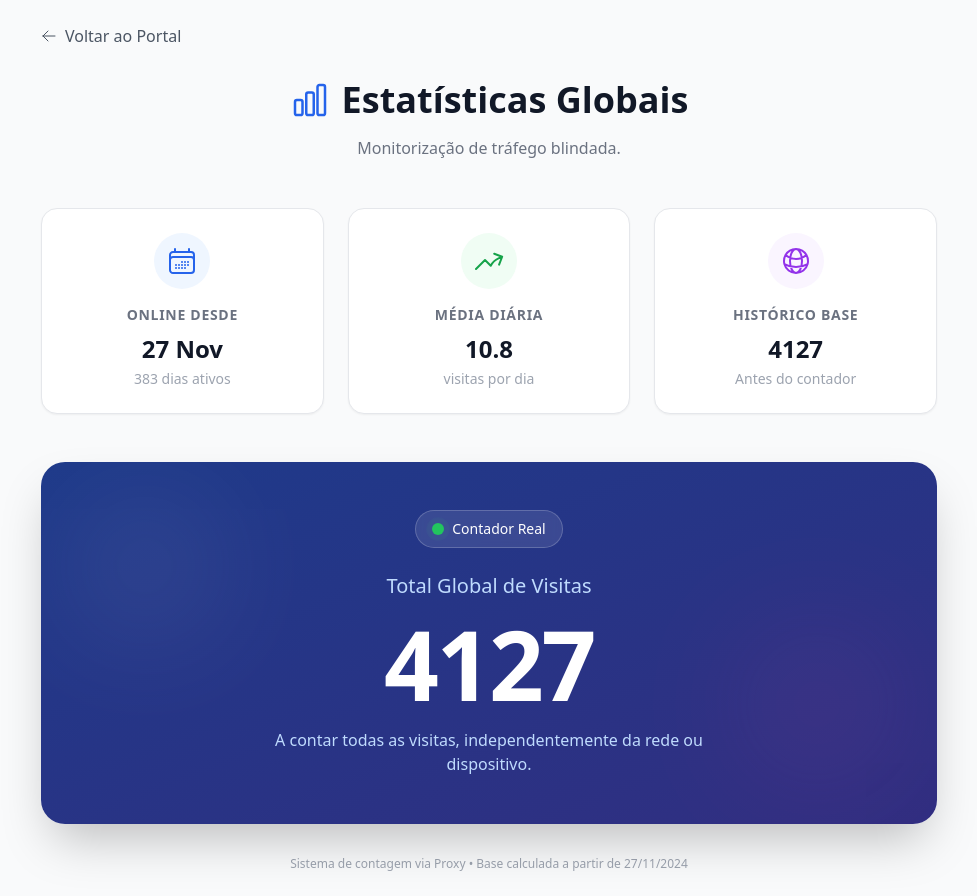
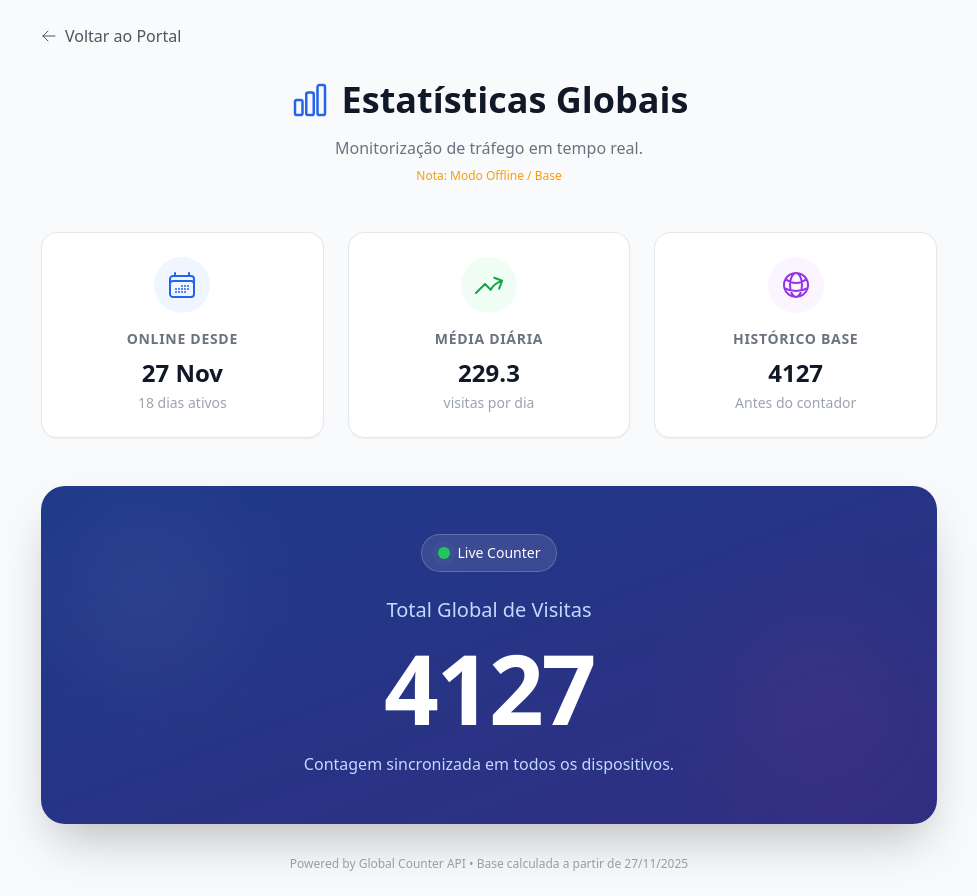
Before and after one commit to Kayo04/Horario-Ze, a Next.js app: page /estatisticas in a window 1280 px wide. Shown: the whole page, without its empty margins (151-1128 px from the left). Built offline with nearby package versions, Linux system fonts and the light colour scheme; no server answers.

Commit message:
final estatisticas

```diff
--- a/src/app/estatisticas/page.tsx
+++ b/src/app/estatisticas/page.tsx
@@ -10,9 +10,13 @@ import {
 import Link from 'next/link';
 
 export default function EstatisticasPage() {
-  // CONFIGURAÇÕES BASE
-  const DATA_LANCAMENTO = new Date('2024-11-27');
+  // --- CONFIGURAÇÕES ---
+  // CORRIGIDO: Data atualizada para 2025
+  const DATA_LANCAMENTO = new Date('2025-11-27');
   const BASE_VISITAS = 4127;
+
+  const NAMESPACE = "thepark_portal_live";
+  const KEY = "visitas_reais_v2";
 
   const [visitCount, setVisitCount] = useState<number>(0);
   const [stats, setStats] = useState({
@@ -20,15 +24,19 @@ export default function EstatisticasPage() {
     mediaDiaria: "0"
   });
   const [isLoaded, setIsLoaded] = useState(false);
+  const [debugInfo, setDebugInfo] = useState("");
 
-  // Evitar contagem dupla no React Strict Mode
   const hasCounted = useRef(false);
 
   useEffect(() => {
     // 1. CÁLCULO DE DATAS
     const hoje = new Date();
+    // Math.abs garante que funciona mesmo que a data do servidor tenha ligeiro desvio
     const diferencaTempo = Math.abs(hoje.getTime() - DATA_LANCAMENTO.getTime());
+    // Converter ms para dias
     const diferencaDias = Math.ceil(diferencaTempo / (1000 * 60 * 60 * 24));
+
+    // Garantir mínimo de 1 dia para evitar divisão por 0
     const diasReais = diferencaDias > 0 ? diferencaDias : 1;
 
     const atualizarDados = (total: number) => {
@@ -40,42 +48,46 @@ export default function EstatisticasPage() {
         setIsLoaded(true);
     };
 
-    // 2. PEDIR AO NOSSO SERVIDOR (O TÚNEL)
-    const fetchCount = async () => {
+    // 2. CONTADOR GLOBAL
+    const fetchGlobalCount = async () => {
       if (hasCounted.current) return;
       hasCounted.current = true;
 
       try {
-        // Agora chamamos a NOSSA API, não a externa diretamente
+        // Tenta usar o teu túnel primeiro (se já o criaste)
+        // Se ainda não criaste o ficheiro route.ts, podes mudar aqui para a URL direta temporariamente
         const response = await fetch('/api/visitas', {
             cache: 'no-store'
         });
 
         if (response.ok) {
           const data = await response.json();
-          // Se a API devolver 0 por erro, assumimos que pelo menos 1 pessoa (tu) entrou
-          const countDaNuvem = data.count > 0 ? data.count : 1;
+          // Total = Base Fixa + Contador da Nuvem
+          // Se vier 0 (erro), assume pelo menos 1
+          const countNuvem = data.count || 1;
+          const totalReal = BASE_VISITAS + countNuvem;
 
-          const totalReal = BASE_VISITAS + countDaNuvem;
           atualizarDados(totalReal);
         } else {
-            console.warn("Falha no túnel API");
-            atualizarDados(BASE_VISITAS); // Fallback seguro
+            // Se o túnel falhar, usa a base e calcula a média com a base
+            console.warn("API Tunnel falhou, a usar base.");
+            setDebugInfo("Modo Offline / Base");
+            atualizarDados(BASE_VISITAS);
         }
       } catch (error) {
-        console.error("Erro interno:", error);
+        console.error("Erro de conexão:", error);
+        setDebugInfo("Bloqueado ou Sem Rede");
         atualizarDados(BASE_VISITAS);
       }
     };
 
-    fetchCount();
+    fetchGlobalCount();
 
   }, []);
 
   return (
     <div className="min-h-screen bg-gray-50 font-sans text-gray-900 p-6 flex flex-col items-center">
 
-      {/* Botão Voltar */}
       <div className="w-full max-w-4xl mb-8 flex justify-start">
         <Link href="/portal" className="inline-flex items-center gap-2 text-gray-600 hover:text-blue-600 transition-colors font-medium">
            <ArrowLeftIcon className="w-4 h-4" />
@@ -85,19 +97,18 @@ export default function EstatisticasPage() {
 
       <div className="max-w-4xl w-full">
 
-        {/* Cabeçalho */}
         <div className="text-center mb-12">
           <h1 className="text-4xl font-bold text-gray-900 mb-4 flex items-center justify-center gap-3">
             <ChartBarIcon className="w-10 h-10 text-blue-600" />
             Estatísticas Globais
           </h1>
-          <p className="text-gray-500">Monitorização de tráfego blindada.</p>
+          <p className="text-gray-500">Monitorização de tráfego em tempo real.</p>
+          {debugInfo && <p className="text-xs text-amber-500 mt-2">Nota: {debugInfo}</p>}
         </div>
 
-        {/* Grid de Cartões */}
         <div className="grid grid-cols-1 md:grid-cols-3 gap-6 mb-12">
 
-          {/* Card 1 */}
+          {/* Card 1: Data Lançamento */}
           <div className="bg-white p-6 rounded-2xl shadow-sm border border-gray-200 flex flex-col items-center justify-center hover:shadow-md transition-shadow">
             <div className="p-3 bg-blue-50 rounded-full mb-4">
               <CalendarDaysIcon className="w-8 h-8 text-blue-600" />
@@ -107,7 +118,7 @@ export default function EstatisticasPage() {
             <p className="text-sm text-gray-400 mt-1">{stats.diasAtivos} dias ativos</p>
           </div>
 
-          {/* Card 2 */}
+          {/* Card 2: Média Diária */}
           <div className="bg-white p-6 rounded-2xl shadow-sm border border-gray-200 flex flex-col items-center justify-center hover:shadow-md transition-shadow">
             <div className="p-3 bg-green-50 rounded-full mb-4">
               <ArrowTrendingUpIcon className="w-8 h-8 text-green-600" />
@@ -119,7 +130,7 @@ export default function EstatisticasPage() {
             <p className="text-sm text-gray-400 mt-1">visitas por dia</p>
           </div>
 
-          {/* Card 3 */}
+          {/* Card 3: Base Inicial */}
           <div className="bg-white p-6 rounded-2xl shadow-sm border border-gray-200 flex flex-col items-center justify-center hover:shadow-md transition-shadow">
             <div className="p-3 bg-purple-50 rounded-full mb-4">
               <GlobeAltIcon className="w-8 h-8 text-purple-600" />
@@ -131,7 +142,6 @@ export default function EstatisticasPage() {
 
         </div>
 
-        {/* O Grande Contador Live */}
         <div className="bg-gradient-to-br from-blue-900 to-indigo-900 rounded-3xl p-8 sm:p-12 text-center text-white shadow-2xl relative overflow-hidden">
           <div className="absolute top-0 left-0 w-full h-full opacity-10 pointer-events-none">
              <div className="absolute top-10 left-10 w-32 h-32 bg-white rounded-full blur-3xl"></div>
@@ -144,7 +154,7 @@ export default function EstatisticasPage() {
                 <span className="animate-ping absolute inline-flex h-full w-full rounded-full bg-green-400 opacity-75"></span>
                 <span className="relative inline-flex rounded-full h-3 w-3 bg-green-500"></span>
               </span>
-              Contador Real
+              Live Counter
             </div>
 
             <h2 className="text-lg sm:text-xl text-blue-200 font-medium mb-4">Total Global de Visitas</h2>
@@ -160,13 +170,13 @@ export default function EstatisticasPage() {
             </div>
 
             <p className="text-blue-200 max-w-lg mx-auto text-sm sm:text-base">
-              A contar todas as visitas, independentemente da rede ou dispositivo.
+              Contagem sincronizada em todos os dispositivos.
             </p>
           </div>
         </div>
 
         <div className="mt-8 text-center text-xs text-gray-400">
-          Sistema de contagem via Proxy • Base calculada a partir de 27/11/2024
+          Powered by Global Counter API • Base calculada a partir de 27/11/2025
         </div>
 
       </div>
```
